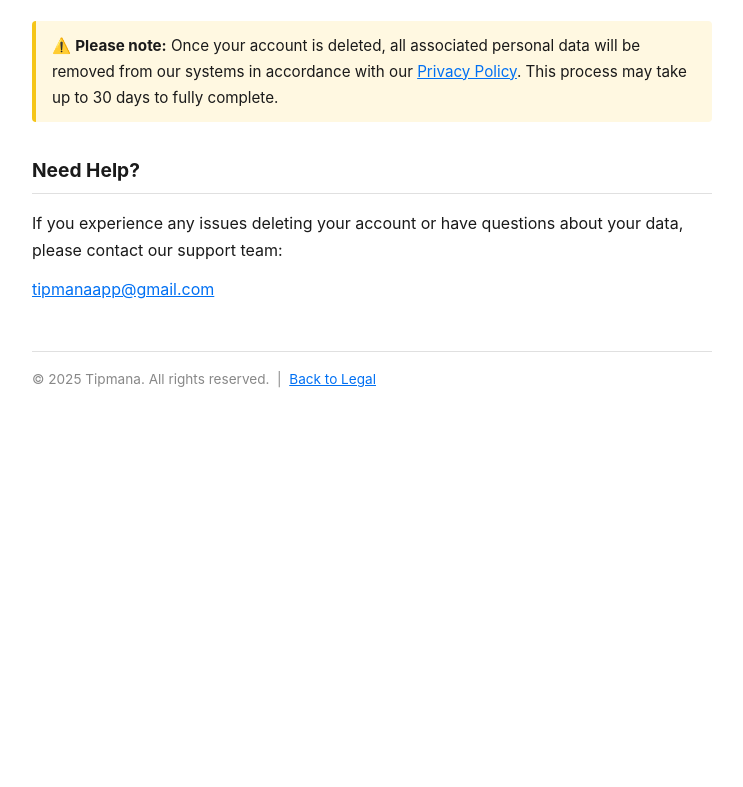
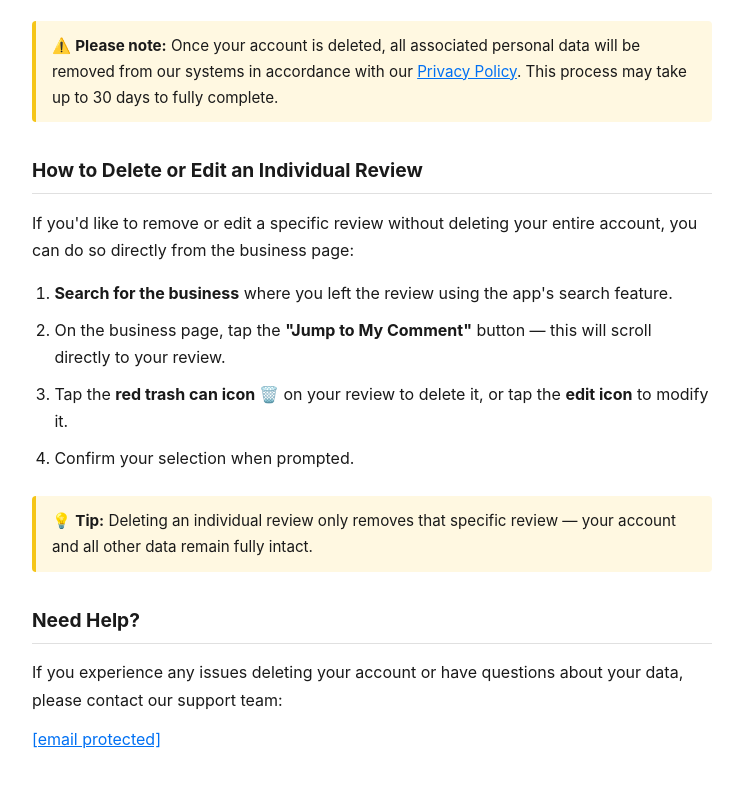
Before and after one commit to tipmanaapp-design/Tipmana-legal, a plain HTML site: page data-deletion.html in a window 1280 px wide. Shown: the part 780-1567 px from the top of the page, without its empty margins (268-1011 px from the left). Before the commit the page ends 1232 px from the top, so only its background shows below. Drawn offline with Linux system fonts and the light colour scheme.

Commit message:
Update data-deletion.html
added a delete comment section

```diff
--- a/data-deletion.html
+++ b/data-deletion.html
@@ -94,13 +94,21 @@
     <a href="privacy.html">Privacy Policy</a>. This process may take up to 30 days to fully complete.
   </div>
 
+  <h2>How to Delete or Edit an Individual Review</h2>
+
+  <p>If you'd like to remove or edit a specific review without deleting your entire account, you can do so directly from the business page:</p>
+
+  <ol>
+    <li><strong>Search for the business</strong> where you left the review using the app's search feature.</li>
+    <li>On the business page, tap the <strong>"Jump to My Comment"</strong> button — this will scroll directly to your review.</li>
+    <li>Tap the <strong>red trash can icon 🗑️</strong> on your review to delete it, or tap the <strong>edit icon</strong> to modify it.</li>
+    <li>Confirm your selection when prompted.</li>
+  </ol>
+
+  <div class="note">
+    💡 <strong>Tip:</strong> Deleting an individual review only removes that specific review — your account and all other data remain fully intact.
+  </div>
+
   <h2>Need Help?</h2>
   <p>If you experience any issues deleting your account or have questions about your data, please contact our support team:</p>
-  <p><a href="mailto:tipmanaapp@gmail.com">tipmanaapp@gmail.com</a></p>
-
-  <footer>
-    © 2025 Tipmana. All rights reserved. &nbsp;|&nbsp; <a href="index.html">Back to Legal</a>
-  </footer>
-
-</body>
-</html>
+  <p><a href="/cdn-cgi/l/email-protection#dda9b4adb0bcb3bcbcadad9dbab0bcb4b1f3beb2b0"><span class="__cf_email__" data-cfemail="43372a332e222d2222333303242e222a2f6d202c2e">[email&#160;protected]</span></a></p>
```
